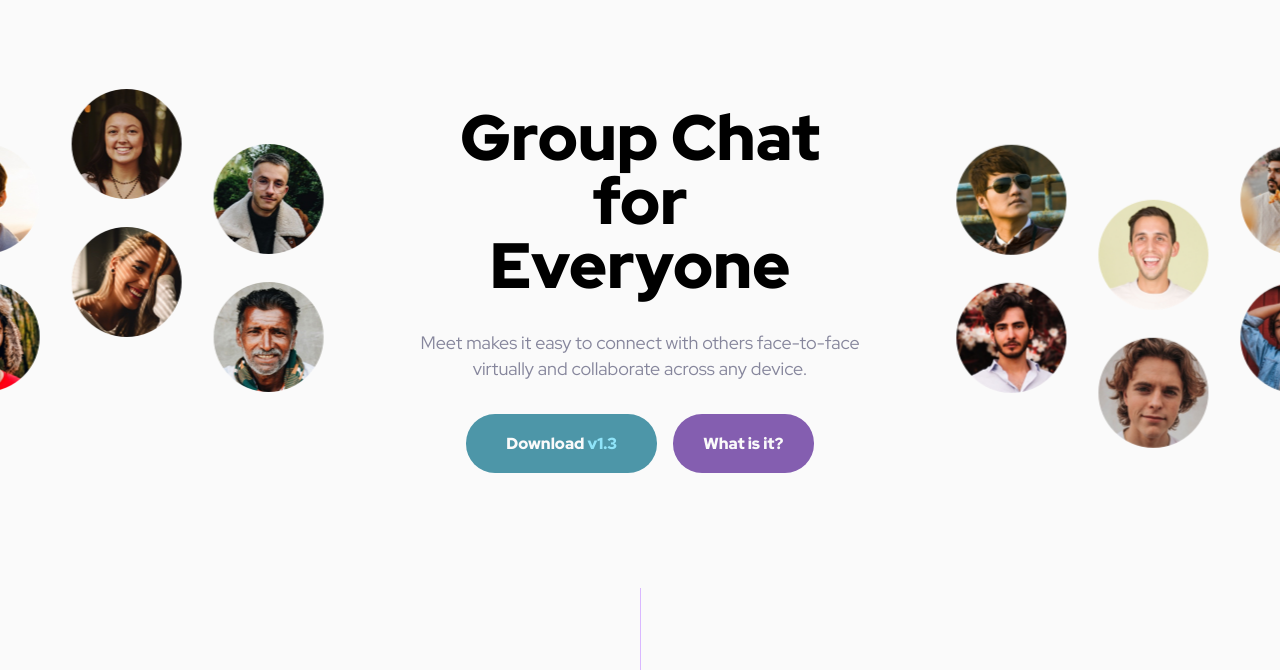
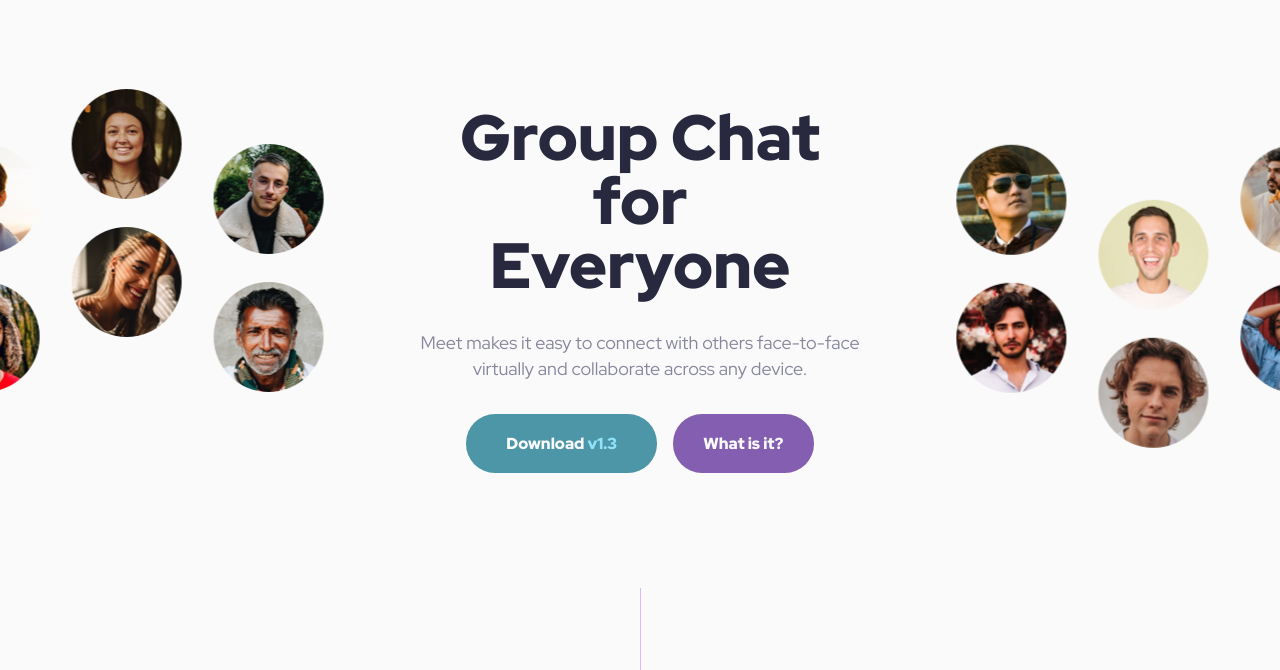
Before and after one commit to Mitko90/Meet-landing-page, a plain HTML site: page index.html in a window 1280 px wide. Shown: the part 111-781 px from the top of the page. Drawn offline with Linux system fonts and the light colour scheme.

Commit message:
Update style.css

```diff
--- a/style.css
+++ b/style.css
@@ -113,7 +113,8 @@ header{
 h1{
   font-size: var(--fs-xl);
   line-height: var(--lh-xl);
-  padding: 6.8rem 3.5rem 0 3.5rem;
+  color: var(--clr-300);
+  padding: 6.8rem 4rem 0 4rem;
 }
 
 .hero-paragraph{
```
